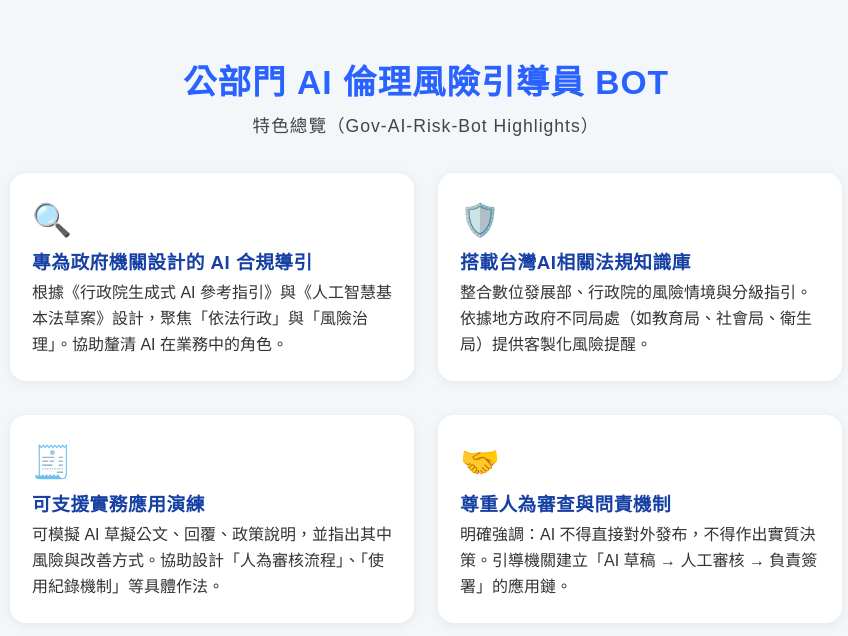
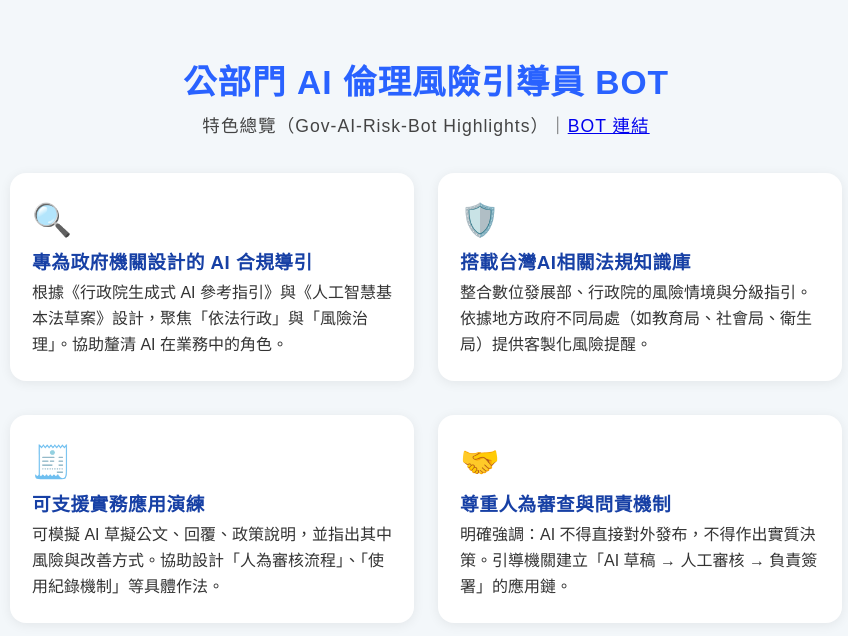
Before and after one commit to cathyfaery/tw-research-integrity-aibot, a plain HTML site: page gov-AI-risk-bot.html in a window 1280 px wide. Shown: the whole page, without its empty margins (214-1062 px from the left). Drawn offline with Linux system fonts and the light colour scheme.

Commit message:
Update gov-AI-risk-bot.html

```diff
--- a/gov-AI-risk-bot.html
+++ b/gov-AI-risk-bot.html
@@ -105,8 +105,9 @@
 <body>
   <div class="container">
     <h1>公部門 AI 倫理風險引導員 BOT</h1>
-    <div class="subtitle">特色總覽（Gov-AI-Risk-Bot Highlights）</div>
-    <div class="cards">
+<div class="subtitle">
+  特色總覽（Gov-AI-Risk-Bot Highlights）｜<a href="https://chatgpt.com/g/g-6841ba12262c819183c31ecb85beb0c4-gong-bu-men-ai-lun-li-feng-xian-yin-dao-yuan" target="_blank">BOT 連結</a>
+</div>    <div class="cards">
 
       <!-- Card 1 -->
       <div class="card">
```
